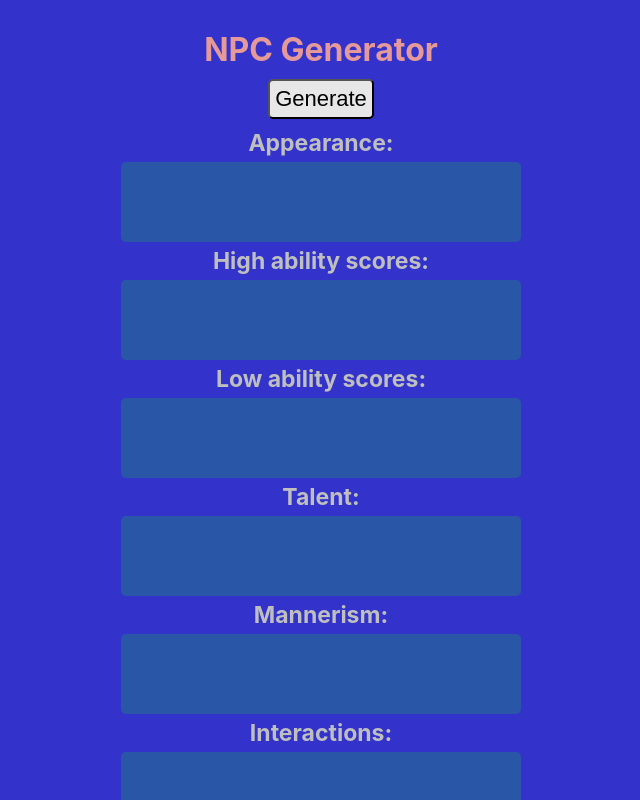
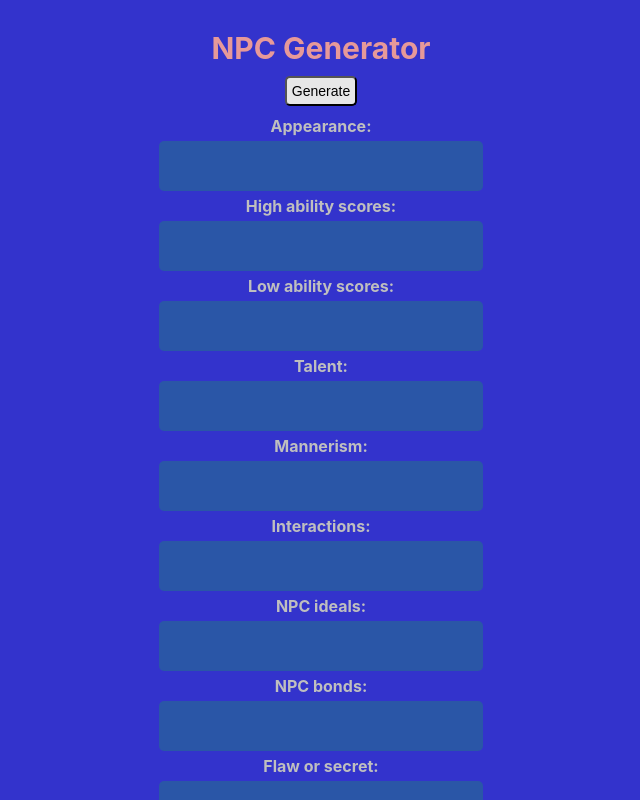
Before and after one commit to ethanvernon/npc_generator, a React (Create React App) app: page / in a window 1280 px wide. Shown: the top 800 px of the page, without its empty margins (319-959 px from the left). Built offline with nearby package versions, Linux system fonts and the light colour scheme.

Commit message:
font size changes

```diff
--- a/src/App.css
+++ b/src/App.css
@@ -13,13 +13,12 @@
   display: flex;
   flex-direction: column;
   align-items: center;
-  font-size: calc(10px + 2vmin);
   color: rgb(191, 191, 191);
   padding-top:30px;
 }
 
 button {
-  font-size: calc(6px + 2vmin);
+  font-size: 14px;
   border-radius:5px;
   background-color: #e7e7e7;
   padding:5px;
@@ -31,25 +30,26 @@ button:hover {
 
 .my-header {
   color: rgb(230, 153, 153);
-  font-size: calc(16px + 2vmin);
+  font-size: 30px;
   font-weight: bold;
   margin-bottom:10px;
 }
 
 .results {
   padding:10px;
-  font-size: calc(7px + 2vmin);
+  font-size: 14px;
 }
 
 .results-label {
   font-weight:bold;
   margin-bottom:5px;
+  font-size: 16px;
 }
 
 .results-box {
   background-color: rgb(42, 86, 167);
   margin:5px;
-  height:80px;
+  height:50px;
   width:90%;
   max-width: 400px;
   margin-left:auto;
@@ -62,7 +62,7 @@ button:hover {
 }
 
 .results-text {
-  padding:10px;
+  padding:5px;
 }
 
 .hidden-text-area {
```
